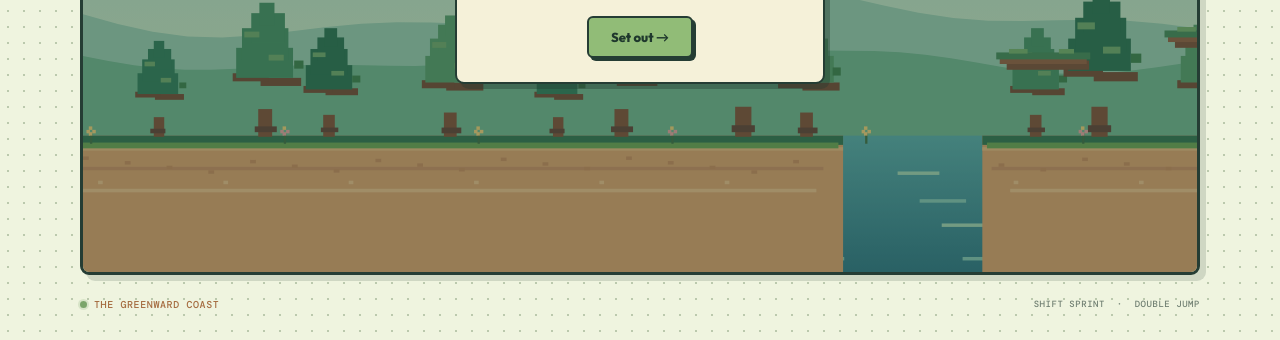
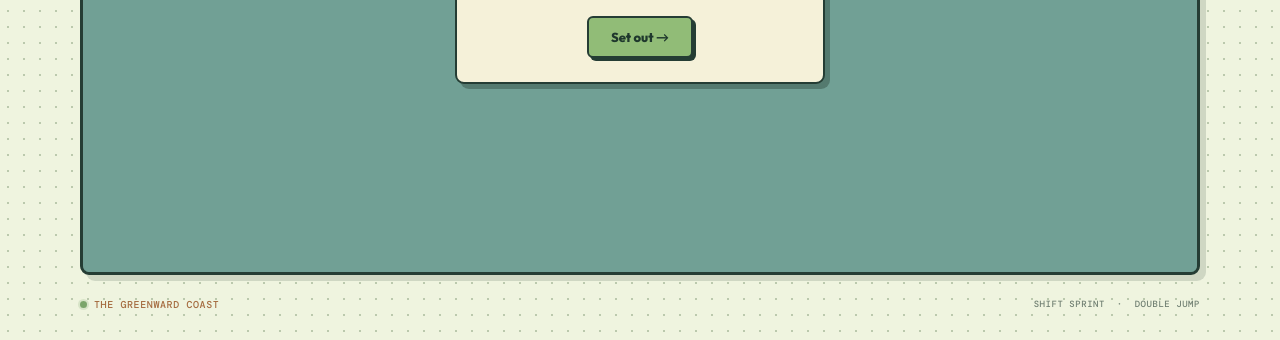
Before and after one commit to rudraism19/Adventure-game-GHW, a plain HTML site: page index.html in a window 1280 px wide. Shown: the part 461-801 px from the top of the page. Drawn offline with nearby package versions, Linux system fonts and the light colour scheme.

Commit message:
fix: initialize first level and powerups on startup

```diff
--- a/index.html
+++ b/index.html
@@ -936,6 +936,7 @@
         button.addEventListener('lostpointercapture', release);
       }
 
+      loadLevel(0, false);
       fish = initialFish.map(item => ({ ...item, found: false }));
       resize();
       updateHud();
```
